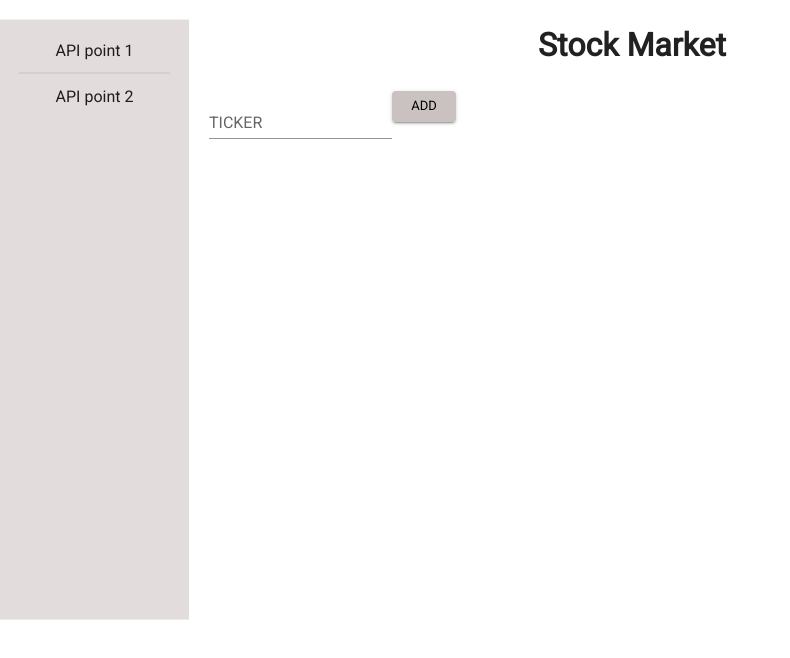
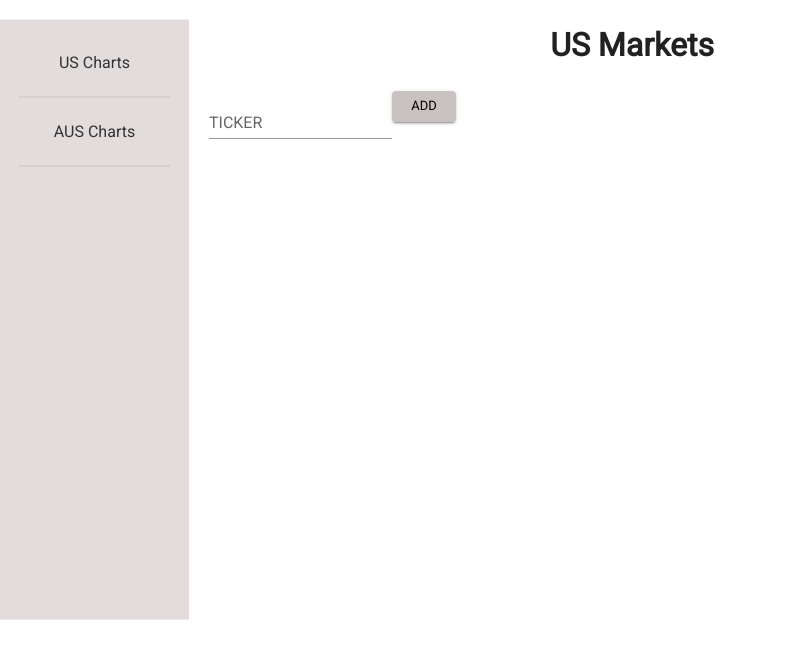
Before and after one commit to Bdhawa123/StockMarket, a React (Vite) app: page / in a window 1280 px wide. Shown: the top 658 px of the page, without its empty margins (0-790 px from the left). Built offline with nearby package versions, Linux system fonts and the light colour scheme.

Commit message:
added simple AUS markets

```diff
--- a/package.json
+++ b/package.json
@@ -16,7 +16,8 @@
     "d3": "^7.9.0",
     "react": "^19.2.0",
     "react-dom": "^19.2.0",
-    "react-icons": "^5.6.0"
+    "react-icons": "^5.6.0",
+    "react-router-dom": "^7.13.1"
   },
   "devDependencies": {
     "@eslint/js": "^9.39.1",
--- a/src/App.jsx
+++ b/src/App.jsx
@@ -1,8 +1,9 @@
-import { useState } from "react";
+import { Routes, Route } from "react-router-dom";
 import { createTheme, ThemeProvider } from "@mui/material/styles";
-import LoadChart from "./component/LoadCharts";
 import SideNav from "./component/SideNav";
 import { CssBaseline } from "@mui/material";
+import LoadCharts from "./component/LoadCharts";
+
 // import "./App.css";
 
 const theme = createTheme({
@@ -18,8 +19,26 @@ function AppMain() {
         <SideNav />
       </div>
       <div>
-        <h1 style={styles.heading}>Stock Market</h1>
-        <LoadChart />
+        <Routes>
+          <Route
+            path="/"
+            element={
+              <LoadCharts
+                marketLink="http://127.0.0.1:5000/api/stock/US?ticker="
+                title="US Markets"
+              />
+            }
+          />
+          <Route
+            path="/AUS"
+            element={
+              <LoadCharts
+                marketLink="http://127.0.0.1:5000/api/stock/AUS?ticker="
+                title="AUS Markets"
+              />
+            }
+          />
+        </Routes>
       </div>
     </div>
   );
@@ -33,23 +52,12 @@ const styles = {
     gap: "20px",
   },
 
-  heading: {
-    display: "grid",
-    placeItems: "center",
-    margin: "2%",
-    width: "75%",
-  },
   column1: {
     backgroundColor: " #b3a4a462",
-    position: "relative",
     height: "calc(75vh)",
     position: "sticky",
     top: "20px",
     marginTop: "5%",
-
-    // gridColumnStart: "1",
-    // gridRowStart: "1/span 8",
-    // gridRowEnd: "last-line",
   },
 };
 
--- a/src/component/Chart.jsx
+++ b/src/component/Chart.jsx
@@ -67,13 +67,6 @@ const LineChart = ({ data }) => {
     .y((d) => y(d.price))
     .curve(d3.curveCardinal);
 
-  const line2 = d3
-    .line()
-    .x((d) => x(d.date))
-    .y((d) => y(d.price))
-    .curve(d3.curveCardinal);
-
-  // 4. Update Axes using useEffect
   useEffect(() => {
     d3.select(gx.current).call(
       d3
--- a/src/component/LineGraph.jsx
+++ b/src/component/LineGraph.jsx
@@ -4,7 +4,6 @@ import * as d3 from "d3";
 const LineGraph = ({ formattedData, line, lineColor }) => {
   return (
     <g>
-      {/* The actual SVG paths passed from parent */}
       <path
         d={line(formattedData)}
         fill="none"
--- a/src/component/LoadCharts.jsx
+++ b/src/component/LoadCharts.jsx
@@ -1,11 +1,15 @@
-import React, { useState } from "react";
+import React, { useEffect, useState } from "react";
 import { IoIosClose } from "react-icons/io";
 import Chart from "./Chart";
 import { Button, TextField } from "@mui/material";
 
-const LoadChart = () => {
+const LoadUSCharts = ({ marketLink, title }) => {
   const [input, setInput] = useState("");
   const [data, setData] = useState([]);
+
+  useEffect(() => {
+    setData([]);
+  }, []);
 
   const removeSet = (ticker) => {
     console.log(ticker);
@@ -14,7 +18,8 @@ const LoadChart = () => {
   };
   const fetchTickerData = async (ticker) => {
     try {
-      const url = `http://127.0.0.1:5000/api/stock?ticker=${ticker}`;
+      const url = marketLink + ticker;
+
       const response = await fetch(url);
 
       if (response.status === 200) {
@@ -29,6 +34,7 @@ const LoadChart = () => {
 
   return (
     <div>
+      <h1 style={styles.heading}>{title}</h1>
       <TextField
         label={input === "" ? "TICKER" : ""}
         variant="standard"
@@ -90,6 +96,12 @@ const styles = {
     backgroundColor: "#c9c2c1",
     color: "black",
   },
+  heading: {
+    display: "grid",
+    placeItems: "center",
+    margin: "2%",
+    width: "75%",
+  },
 };
 
-export default LoadChart;
+export default LoadUSCharts;
--- a/src/component/SideNav.jsx
+++ b/src/component/SideNav.jsx
@@ -1,16 +1,25 @@
 import { Divider } from "@mui/material";
-import { color } from "d3";
+import { Link as RouterLink } from "react-router-dom";
+import Link from "@mui/material/Link";
 import React, { useState } from "react";
 
 const SideNav = () => {
   const [bar, setBar] = useState(true);
   return bar ? (
     <div style={styles.container}>
-      <div style={styles.SideNav}> API point 1</div>
-
+      <Link component={RouterLink} to="/" underline="none" sx={styles.SideNav}>
+        US Charts
+      </Link>
       <Divider style={styles.divider} />
-      <Divider />
-      <div style={styles.SideNav}> API point 2</div>
+      <Link
+        component={RouterLink}
+        underline="none"
+        sx={styles.SideNav}
+        to="/AUS"
+      >
+        AUS Charts
+      </Link>
+      <Divider style={styles.divider} />
     </div>
   ) : null;
 };
@@ -20,6 +29,25 @@ const styles = {
     display: "grid",
     placeItems: "center",
     paddingTop: "10%",
+    gridTemplateColumns: "1fr",
+    justifyItems: "strech",
+  },
+
+  SideNav: {
+    display: "flex",
+    width: "90%",
+    justifyContent: "center",
+    gap: 1,
+    padding: "12px 20px",
+    color: "#333333",
+    textDecoration: "none",
+    transition: "background-color 0.2s ease",
+    "&:hover": {
+      bgcolor: "#f5f5f5", // Slightly lighter than your #e2dcdc
+      "& .MuiSvgIcon-root": {
+        color: "#D87D56", // Change icon color on hover too!
+      },
+    },
   },
 
   divider: {
--- a/src/main.jsx
+++ b/src/main.jsx
@@ -2,9 +2,12 @@ import { StrictMode } from "react";
 import { createRoot } from "react-dom/client";
 // import './index.css'
 import App from "./App.jsx";
+import { BrowserRouter } from "react-router-dom";
 
 createRoot(document.getElementById("root")).render(
-  <StrictMode>
-    <App />
-  </StrictMode>,
+  <BrowserRouter>
+    <StrictMode>
+      <App />
+    </StrictMode>
+  </BrowserRouter>,
 );
```
Also changed, not shown: 1 other file (tests, documents, lock files or other folders).
